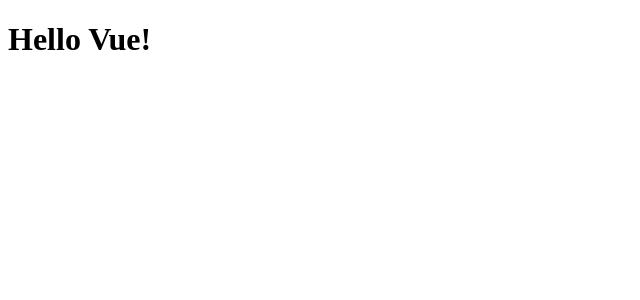
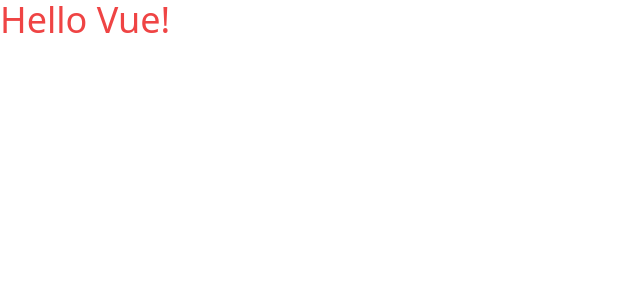
Before and after one commit to andreiwebdev/vue-nft-lp, a Vue app: page / in a window 1280 px wide. Shown: the top 300 px of the page, without its empty margins (0-640 px from the left). Built offline with nearby package versions, Linux system fonts and the light colour scheme.

Commit message:
installed tailwind

```diff
--- a/package.json
+++ b/package.json
@@ -17,8 +17,11 @@
     "@vue/cli-plugin-babel": "~5.0.0",
     "@vue/cli-plugin-eslint": "~5.0.0",
     "@vue/cli-service": "~5.0.0",
+    "autoprefixer": "^10.4.17",
     "eslint": "^7.32.0",
-    "eslint-plugin-vue": "^8.0.3"
+    "eslint-plugin-vue": "^8.0.3",
+    "postcss": "^8.4.35",
+    "tailwindcss": "^3.4.1"
   },
   "eslintConfig": {
     "root": true,
--- /dev/null
+++ b/postcss.config.js
@@ -0,0 +1,6 @@
+module.exports = {
+  plugins: {
+    tailwindcss: {},
+    autoprefixer: {},
+  },
+}
--- a/src/App.vue
+++ b/src/App.vue
@@ -1,5 +1,5 @@
 <template>
-  <h1>Hello Vue!</h1>
+  <h1 class="text-red-500 text-4xl">Hello Vue!</h1>
 </template>
 
 <script>
--- /dev/null
+++ b/src/main.css
@@ -0,0 +1,3 @@
+@tailwind base;
+@tailwind components;
+@tailwind utilities;
--- a/src/main.js
+++ b/src/main.js
@@ -1,4 +1,5 @@
 import { createApp } from 'vue'
 import App from './App.vue'
+import "./main.css";
 
 createApp(App).mount('#app')
--- /dev/null
+++ b/tailwind.config.js
@@ -0,0 +1,8 @@
+/** @type {import('tailwindcss').Config} */
+module.exports = {
+  content: ['./index.html', './src/**/*.{vue,js,ts,jsx,tsx}'],
+  theme: {
+    extend: {},
+  },
+  plugins: [],
+}
```
Also changed, not shown: 1 other file (tests, documents, lock files or other folders).
